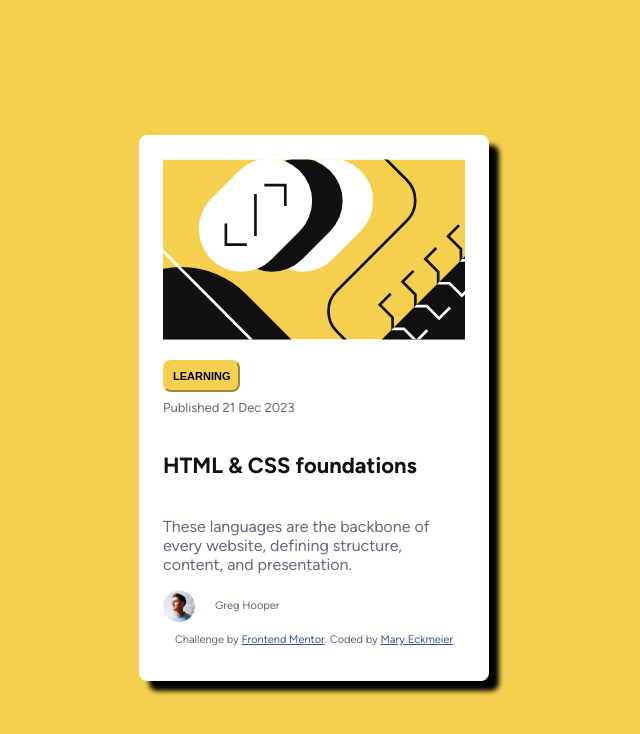
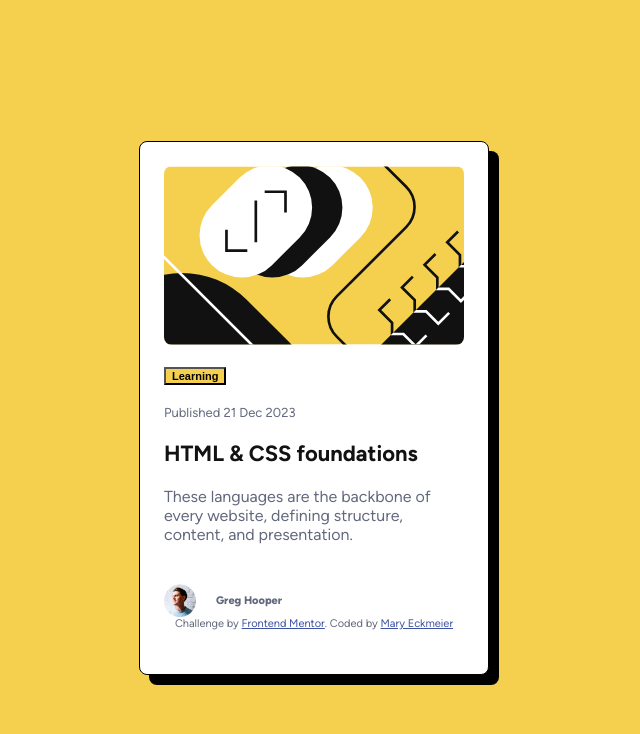
Before and after one commit to meckmeier/blog-preview-card-main, a plain HTML site: page index.html in a window 1280 px wide. Shown: the whole page, without its empty margins (326-966 px from the left). Drawn offline with Linux system fonts and the light colour scheme.

Commit message:
adjusting per feedback from Chandra Ardli

```diff
--- a/index.html
+++ b/index.html
@@ -17,7 +17,7 @@
     <div class="container">
      <img src="./assets/images/illustration-article.svg" alt="Web 3.0 image">
      <div class="card">
-      <button class="category">Learning</button>
+      <div><button class="category">Learning</button></div>
       <div class="subtitle">Published 21 Dec 2023</div>
       <h1><a  class="article" href="#">HTML & CSS foundations</a></h1>
       <p> These languages are the backbone of every website, defining structure, content, and presentation.</p>
--- a/style.css
+++ b/style.css
@@ -4,7 +4,7 @@
     img {
       max-width: 100%;
       display: block;
-      padding-bottom: 20px;
+      border-radius: 8px;
     }
 
     body {
@@ -22,33 +22,44 @@
       align-items: center;
       height: 100vh;
     }
+    h1 {
+      padding:0px;
+      margin:0px;
+    }
 
+    P{ margin:0px;
+      padding-bottom: 20px;
+    }
     .container{
       max-width: 350px;
       background-color: hsl(0, 0%, 100%);
       border-radius: 8px;
       padding: 24px;
-      box-shadow: 10px 10px 5px black;
+      border: solid 1px black;
+      box-shadow: 10px 10px black;
       display:grid;
       grid-template-rows: 1fr;
+      row-gap: 20px;
+    }
 
+    .card{
+      display: flex;
+      flex-direction: column;
+      gap:20px;
     }
 
     .category {
       font-size: 11px;
       font-weight: 700;
       background-color: hsl(47, 88%, 63%);
-      text-transform: uppercase;
-      padding: .5rem;
-      margin-bottom: .5rem;
-      border-radius:8px;
-      border-color: hsl(47,88%, 63%)
+     /* padding: .5rem;
+      margin-bottom: .5rem;*/
     }
 
     .subtitle {
       font-size: 13px;
       color: hsl(228, 12%, 44%);
-      padding-bottom: 1rem;
+      /*padding-bottom: 1rem;*/
     }
 
     .article {
@@ -56,7 +67,7 @@
       font-weight: 700;
       color: hsl(0, 0%, 7%);
       text-decoration: none;
-      padding-bottom: 1rem;
+      /*padding-bottom: 1rem;*/
       display: block;
     }
 
@@ -76,6 +87,7 @@
       align-items: center;
       justify-items: auto;
       gap: 20px;
+      font-weight: 800;
 
     }
 
```
